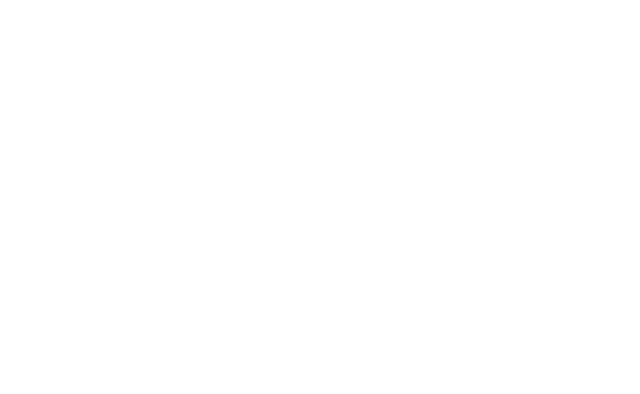
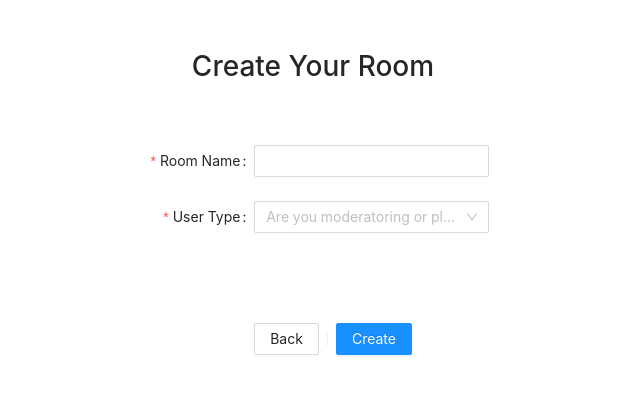
Before and after one commit to FerdinandYeboah/jepoardy, a React (Create React App) app: page /create-room in a window 1280 px wide. Shown: the top 394 px of the page, without its empty margins (327-967 px from the left). Built offline with nearby package versions, Linux system fonts and the light colour scheme.

Commit message:
Draft of create room and waiting room screens

```diff
--- a/src/App.tsx
+++ b/src/App.tsx
@@ -4,6 +4,8 @@
 import {BrowserRouter, Route} from 'react-router-dom'
 import Home from './screens/Home'
 import Lobby from './screens/Lobby'
+import CreateRoom from './screens/CreateRoom'
+import WaitingRoom from './screens/WaitingRoom'
 
 export default function App(){
     return (
@@ -13,6 +15,8 @@
         {/* ADD ALL PATHS FOR THE APP HERE. INCLUDING NESTED PATHS i.e /register/student */}
         <Route exact path="/" component={Home} />
         <Route exact path="/lobby" component={Lobby} />
+        <Route exact path="/create-room" component={CreateRoom} />
+        <Route exact path="/waiting-room" component={WaitingRoom} />
         <Route exact path="/game-board" component={Home} />
         <Route exact path="/question" component={Home} />
 
--- /dev/null
+++ b/src/screens/CreateRoom.tsx
@@ -0,0 +1,135 @@
+import React from 'react';
+import { Form, Input, Select, Button, Upload, Divider } from 'antd';
+import { UploadOutlined } from '@ant-design/icons';
+
+const { Option } = Select;
+
+// const {  } = Form
+
+const layout = {
+  labelCol: { span: 8 },
+  wrapperCol: { span: 16 },
+};
+
+const tailLayout = {
+  wrapperCol: { offset: 8, span: 16 },
+};
+
+const onFinish = (values: any) => {
+  console.log('Success:', values);
+};
+
+const onFinishFailed = (errorInfo: any) => {
+  console.log('Failed:', errorInfo);
+};
+
+// Styles
+const gridContainer = {
+  width: "80VW",
+  height: "80VH",
+  display: "grid",
+  gridTemplateAreas:
+  `
+      "header header header header"
+      "createRoom   createRoom   createRoom   createRoom"
+      "createRoom   createRoom   createRoom   createRoom"
+      "create  create  create  create"
+  `,
+  margin: "auto", //This centers horizontally and seems to center children too.
+  // border: "3px solid black"
+}
+
+const headerStyle = {
+  gridArea: "header",
+  // border: "3px solid black",
+  justifySelf: "center",
+  alignSelf: "center"
+};
+
+const createRoomFormStyle = {
+  gridArea: "createRoom",
+  // border: "3px solid black",
+  justifySelf: "center"
+}
+
+export default function CreateRoom() {
+  return (
+    <div style={gridContainer}>
+
+      {/* HEADING */}
+      <h1 style={headerStyle}>Create Your Room</h1>
+
+      {/* NAME INPUT */}
+      <div style={createRoomFormStyle}>
+        <Form
+          {...layout}
+          name="basic"
+          initialValues={{}}
+          onFinish={onFinish}
+          onFinishFailed={onFinishFailed} >
+
+          <Form.Item
+            label="Room Name"
+            name="roomName"
+            rules={[{ required: true, message: 'Please enter room name!' }]}>
+            <Input />
+          </Form.Item>
+
+          <Form.Item
+            label="User Type"
+            name="userType"
+            rules={[{ required: true, message: 'Please select your user type!' }]}>
+            <Select
+              placeholder="Are you moderatoring or playing?"
+              onChange={() => {}}
+              allowClear>
+                <Option value="moderator">Moderator</Option>
+                <Option value="player">Player</Option>
+            </Select>
+          </Form.Item>
+
+          <Form.Item
+            noStyle
+            shouldUpdate={(prevValues, currentValues) => prevValues.userType !== currentValues.userType}>
+
+            {
+              ({ getFieldValue }) => {
+                return getFieldValue("userType") === "moderator" ?
+                  <Form.Item
+                    label="Game File"
+                    name="gameFile"
+                    rules={[{ required: true, message: 'Please upload file - or use UI generation (Future)' }]}>
+                      <Upload>
+                        <Button>
+                          <UploadOutlined /> Click to Upload
+                        </Button>
+                      </Upload>
+                  </Form.Item>
+                :
+                  null
+              }
+            }
+
+          </Form.Item>
+
+          <br/> <br/> <br/>
+
+
+          <Form.Item {...tailLayout}>
+            <Button type="default">
+              Back
+            </Button>
+
+            <Divider type="vertical" />
+
+            <Button type="primary" htmlType="submit">
+              Create
+            </Button>
+          </Form.Item>
+
+        </Form>
+      </div>
+
+    </div>
+  );
+}
--- a/src/screens/Home.tsx
+++ b/src/screens/Home.tsx
@@ -1,7 +1,7 @@
-import React, { CSSProperties } from 'react';
+import React from 'react';
 import { Button } from 'antd';
 
-import { Form, Input, Checkbox } from 'antd';
+import { Form, Input } from 'antd';
 
 const layout = {
   labelCol: { span: 8 },
@@ -40,14 +40,6 @@
   // border: "3px solid black",
   justifySelf: "center"
 }
-
-const lobbyStyle = {
-  gridArea: "lobby",
-  // border: "3px solid blue",
-  // width: "10%", //Don't need width since justifySelf
-  justifySelf: "center"
-} as CSSProperties
-
 
 const onFinish = (values: any) => {
   console.log('Success:', values);
@@ -91,7 +83,6 @@
           </Form>
         </div>
 
-        {/* <Button type="primary" style={lobbyStyle}>Enter Lobby</Button> */}
     </div>
   );
 }
--- a/src/screens/Lobby.tsx
+++ b/src/screens/Lobby.tsx
@@ -1,8 +1,6 @@
 import React from 'react';
 
-import { Table, Tag } from 'antd';
-
-const { Column, ColumnGroup } = Table;
+import { Table, Button } from 'antd';
 
 const columns = [
   {
@@ -27,17 +25,29 @@
   },
   {
     title: 'Action',
+    render: function(text: any, record: any, index: any){
+      // console.log("Text: ", text, "Record: ", record, "Index: ", index)
+      if (record.status === "In Game"){
+        return (
+          <Button>Spectate</Button>
+        )
+      }
+      else {
+        return (
+          <Button type="primary">Join</Button>
+        )
+      }
+    }
   }
 ];
 
-const data = [
+const tempData = [
   {
     key: '1',
     name: 'Ferdinand\'s room',
     numPlayers: 5,
     topic: "New Testament",
     status: "In Game",
-    // join: 'TBD'
   },
   {
     key: '2',
@@ -45,7 +55,6 @@
     numPlayers: 5,
     topic: "New Testament",
     status: "In Game",
-    // join: 'TBD'
   },
   {
     key: '3',
@@ -53,8 +62,7 @@
     numPlayers: 3,
     topic: "The Torah",
     status: "In Lobby",
-    // join: 'TBD'
-  },
+  }
 ];
 
 // Styles
@@ -67,7 +75,7 @@
       "header header header header"
       "roomList   roomList   roomList   roomList"
       "roomList   roomList   roomList   roomList"
-      "lobby  lobby  lobby  lobby"
+      "createRoom  createRoom  createRoom  createRoom"
   `,
   margin: "auto", //This centers horizontally and seems to center children too.
   // border: "3px solid black"
@@ -87,6 +95,13 @@
   // alignSelf: "center"
 };
 
+const createRoomButtonStyle = {
+  gridArea: "createRoom",
+  // border: "3px solid black",
+  justifySelf: "center",
+  // alignSelf: "center"
+};
+
 export default function Lobby() {
   return (
     <div style={gridContainer}>
@@ -96,7 +111,11 @@
 
       {/* ROOM TABLE */}
       <div style={roomListStyle}>
-        <Table columns={columns} dataSource={data}/>
+        <Table columns={columns} dataSource={tempData}/>
+      </div>
+
+      <div style={createRoomButtonStyle}>
+        <Button type="danger">Create Room</Button>
       </div>
 
     </div>
--- /dev/null
+++ b/src/screens/WaitingRoom.tsx
@@ -0,0 +1,79 @@
+import React from 'react';
+
+import { Button, Divider } from "antd";
+
+import { CheckCircleOutlined, LoadingOutlined } from '@ant-design/icons'
+
+// Styles
+const gridContainer = {
+  width: "80VW",
+  height: "80VH",
+  display: "grid",
+  gridTemplateAreas:
+  `
+      "header header header header"
+      "waitingRoom   waitingRoom   waitingRoom   waitingRoom"
+      "waitingRoom   waitingRoom   waitingRoom   waitingRoom"
+      "create  create  create  create"
+  `,
+  margin: "auto", //This centers horizontally and seems to center children too.
+  // border: "3px solid black"
+}
+
+const headerStyle = {
+  gridArea: "header",
+  // border: "3px solid black",
+  justifySelf: "center",
+  alignSelf: "center"
+};
+
+const waitingRoomStyle = {
+  gridArea: "waitingRoom",
+  // border: "3px solid black",
+  // width: "50%",
+  justifySelf: "center",
+  // alignSelf: "center"
+};
+
+
+export default function WaitingRoom() {
+  return (
+    <div style={gridContainer}>
+
+      {/* HEADING */}
+    <h1 style={headerStyle}> [X]'s Room </h1>
+
+    <div style={waitingRoomStyle}>
+      <Player name="Ferdinand" ready={true}></Player>
+      <Player name="Michael" ready={false}></Player>
+
+
+      <br/><br/><br/>
+      <Button type="default">
+        LEAVE
+      </Button>
+
+      <Divider type="vertical" />
+
+      <Button type="primary">
+        READY
+      </Button>
+    </div>
+
+    </div>
+  );
+}
+
+
+function Player(props: any){
+  const name: String = props.name
+  const ready: Boolean = props.ready
+
+  return (
+    <div>
+      {/* <Avatar size="large" style={{ color: 'white', backgroundColor: 'blue' }}> {name.substring(0,2)} </Avatar>  */}
+      <span style={{ fontSize: '24px'}}> {name} </span>
+      {ready ? <CheckCircleOutlined style={{ fontSize: '24px', color: 'green' }}/> : <LoadingOutlined style={{ fontSize: '24px', color: 'blue' }}/>}
+    </div>
+  )
+}
```
